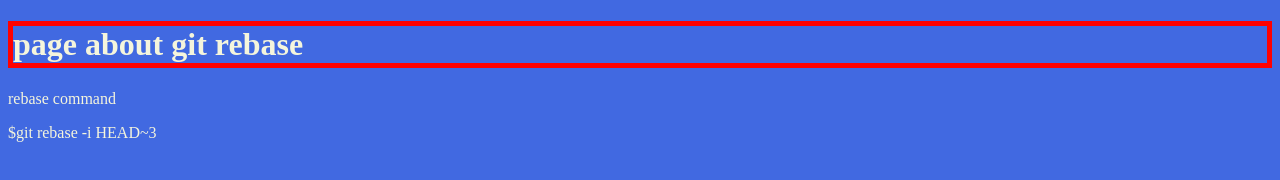
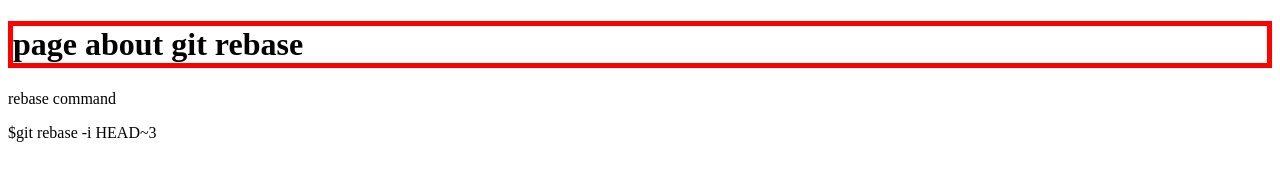
Before and after one commit to VelamPillai/rebasedemo, a plain HTML site: page index.html in a window 1280 px wide. Drawn offline with Linux system fonts and the light colour scheme.

Commit message:
again bg and text color changed in main

```diff
--- a/index.css
+++ b/index.css
@@ -1,6 +1,6 @@
 body{
-    background-color: royalblue;
-    color: beige;
+    background-color: white;
+    color: black;
 
 }
 
```
